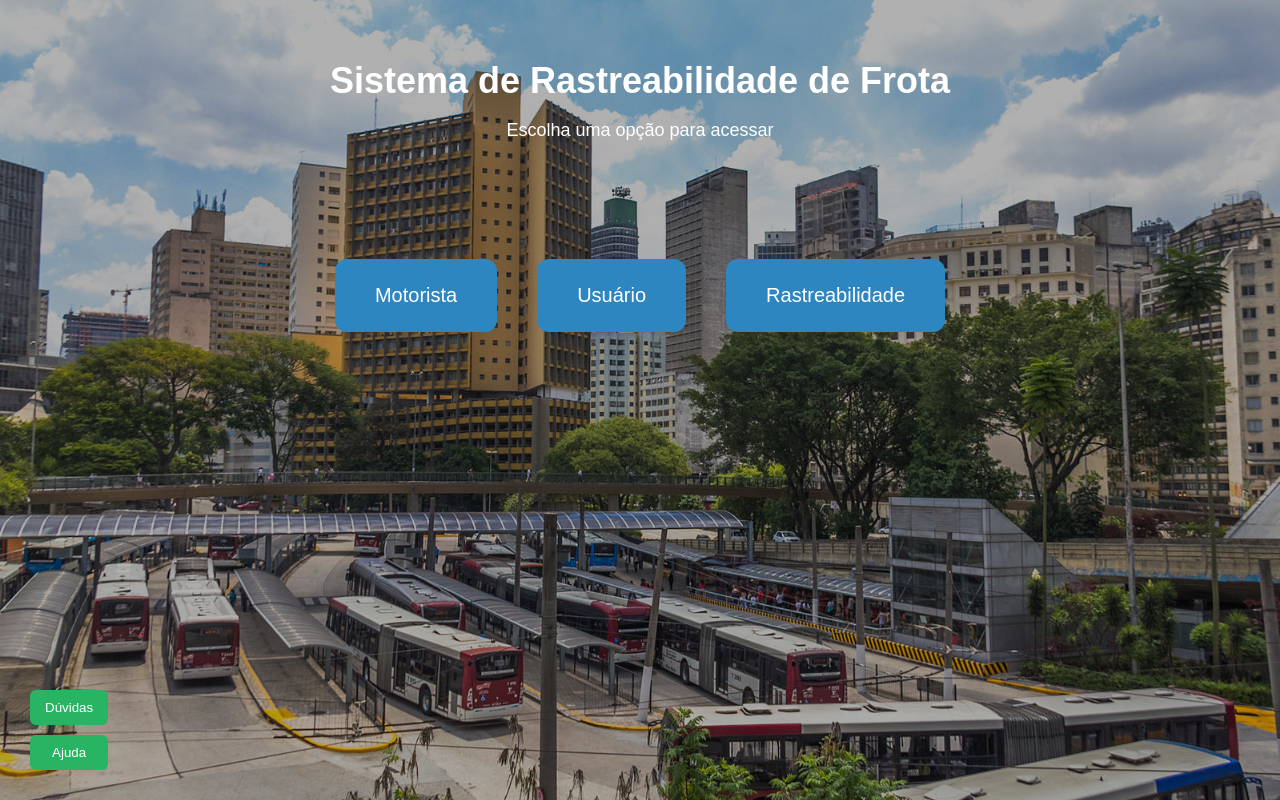
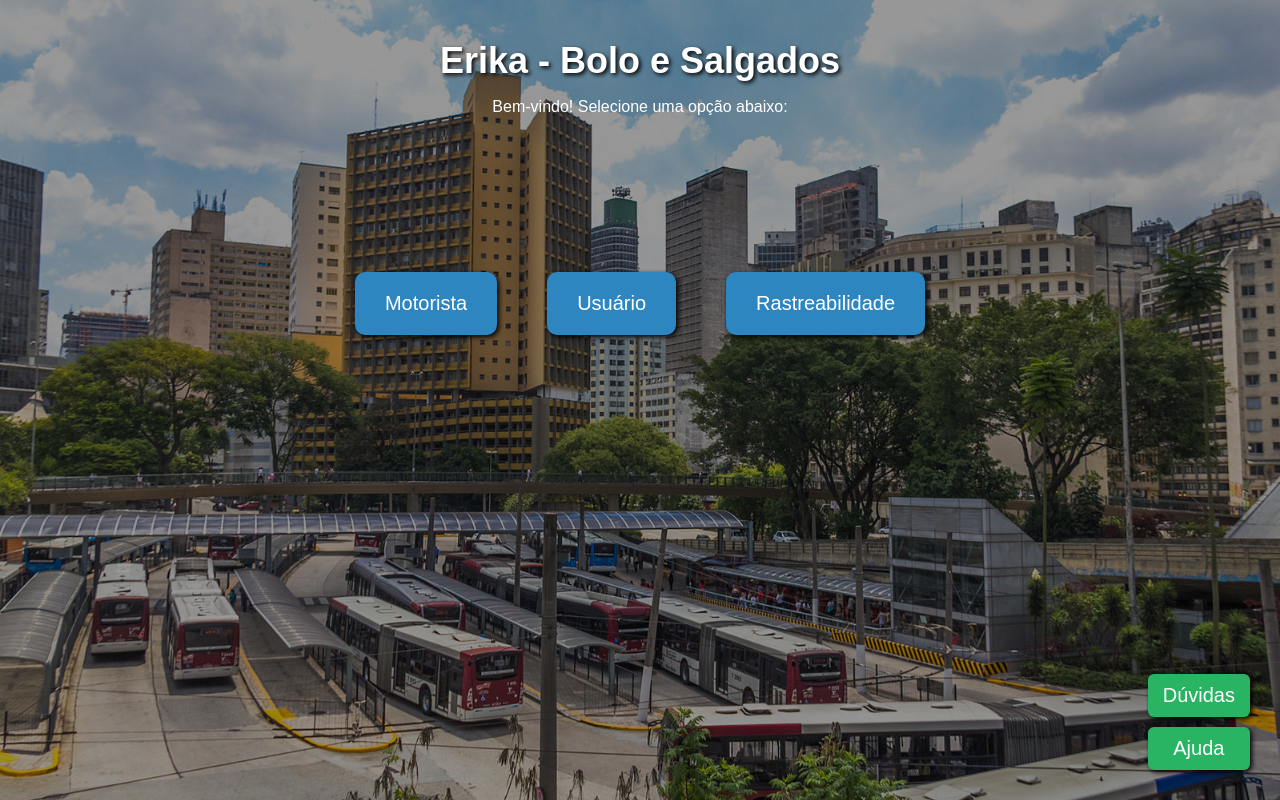
Before and after one commit to hectorcastilho-max/Sistema-de-Rastreabilidade-de-Frota, a plain HTML site: page index.html in a window 1280 px wide. Drawn offline with Linux system fonts and the light colour scheme.

Commit message:
Update index.html

```diff
--- a/index.html
+++ b/index.html
@@ -2,128 +2,73 @@
 <html lang="pt-BR">
 <head>
 <meta charset="UTF-8">
-  <title>Sistema de Rastreabilidade - Página Inicial</title>
+<title>Erika - Bolo e Salgados</title>
 <style>
-    html { scroll-behavior: smooth; }
 body {
-      margin: 0;
+  margin:0;
   font-family: Arial, sans-serif;
   background: url('Terminal_de_onibus_Pca.das_Bandeiras_01.jpg') no-repeat center center fixed;
   background-size: cover;
+  position: relative;
   color: #fff;
-      position: relative;
 }
-
 body::before {
-      content: "";
+  content:"";
   position: fixed;
   top:0; left:0; right:0; bottom:0;
-      background: rgba(0,0,0,0.3);
+  background: rgba(0,0,0,0.4);
   z-index: -1;
 }
-
-    header {
-      text-align: center;
-      padding: 60px 20px 20px 20px;
+header { text-align:center; padding:40px; }
+header h1 { margin:0; font-size:36px; text-shadow: 2px 2px 4px #000; }
+section { display:flex; justify-content:center; margin-top:100px; gap:50px; }
+button {
+  padding:20px 30px;
+  font-size:20px;
+  border:none;
+  border-radius:10px;
+  cursor:pointer;
+  background: #2e86c1;
+  color:white;
+  box-shadow: 2px 2px 5px #000;
 }
-
-    header h1 {
-      margin:0;
-      font-size:36px;
-    }
-
-    header p {
-      font-size:18px;
-    }
-
-    .menu-inicial {
-      display: flex;
-      justify-content: center;
-      gap: 40px;
-      margin-top: 80px;
-      flex-wrap: wrap;
-      z-index: 2;
-      position: relative;
-    }
-
-    .menu-inicial button {
-      padding: 25px 40px;
-      font-size: 20px;
-      border-radius: 12px;
-      border: none;
-      cursor: pointer;
-      background: #2e86c1;
-      color: white;
-      transition: background 0.3s;
-    }
-    .menu-inicial button:hover {
-      background: #1b4f72;
-    }
-
-    /* Dúvidas e Ajuda fixos no canto esquerdo */
+button:hover { background:#1b4f72; }
 .duvidas-ajuda {
-      position: fixed;
-      bottom: 30px;
-      left: 30px;
-      display: flex;
-      flex-direction: column;
-      gap: 10px;
-      z-index: 10;
-    }
-    .duvidas-ajuda button {
-      padding: 10px 15px;
-      border-radius: 6px;
-      border: none;
-      background: #28b463;
-      color: white;
-      cursor: pointer;
-      transition: background 0.3s;
-    }
-    .duvidas-ajuda button:hover {
-      background: #1e8449;
-    }
-
-    /* Botão voltar ao topo */
-    #topBtn {
-      display:none;
   position:fixed;
   bottom:30px;
   right:30px;
-      z-index:20;
-      font-size:18px;
+  display:flex;
+  flex-direction:column;
+  gap:10px;
+}
+.duvidas-ajuda button {
+  padding:10px 15px;
+  border-radius:6px;
   border:none;
-      outline:none;
-      background-color:#2e86c1;
+  background:#28b463;
   color:white;
   cursor:pointer;
-      padding:12px 18px;
-      border-radius:50%;
-      box-shadow:0 2px 6px rgba(0,0,0,0.3);
-      transition:background 0.3s;
 }
-    #topBtn:hover { background-color:#1a5276; }
 </style>
 </head>
 <body>
 
 <header>
-    <h1>Sistema de Rastreabilidade de Frota</h1>
-    <p>Escolha uma opção para acessar</p>
+  <h1>Erika - Bolo e Salgados</h1>
+  <p>Bem-vindo! Selecione uma opção abaixo:</p>
 </header>
 
-  <div class="menu-inicial">
-    <button onclick="window.location.href='motorista.html'">Motorista</button>
-    <button onclick="window.location.href='usuario.html'">Usuário</button>
-    <button onclick="window.location.href='rastreabilidade.html'">Rastreabilidade</button>
-  </div>
+<section>
+  <button onclick="location.href='motorista.html'">Motorista</button>
+  <button onclick="location.href='usuario.html'">Usuário</button>
+  <button onclick="location.href='rastreabilidade.html'">Rastreabilidade</button>
+</section>
 
-  <!-- Dúvidas e Ajuda fixos -->
 <div class="duvidas-ajuda">
   <button onclick="scrollPara('duvidas')">Dúvidas</button>
   <button onclick="scrollPara('ajuda')">Ajuda</button>
 </div>
 
-  <!-- Seções Dúvidas e Ajuda -->
 <section id="duvidas" style="display:none;">
   <h2>Dúvidas Frequentes</h2>
   <p>Perguntas comuns e respostas.</p>
@@ -134,26 +79,10 @@
   <p>Suporte e instruções.</p>
 </section>
 
-  <!-- Botão voltar ao topo -->
-  <button onclick="topFunction()" id="topBtn" title="Voltar ao topo">↑</button>
-
 <script>
-    // Scroll e botão topo
-    const topBtn = document.getElementById("topBtn");
-    window.onscroll = function(){
-      if(document.body.scrollTop>200 || document.documentElement.scrollTop>200){
-        topBtn.style.display="block";
-      }else{
-        topBtn.style.display="none";
-      }
-    }
-    function topFunction(){
-      window.scrollTo({top:0,behavior:'smooth'});
-    }
-
 function scrollPara(id){
   const el = document.getElementById(id);
-      if(el) el.scrollIntoView({behavior:'smooth'});
+  if(el){ el.scrollIntoView({behavior:'smooth'}); }
 }
 </script>
 
```
Lines whose indentation alone changed are shown as unchanged.
